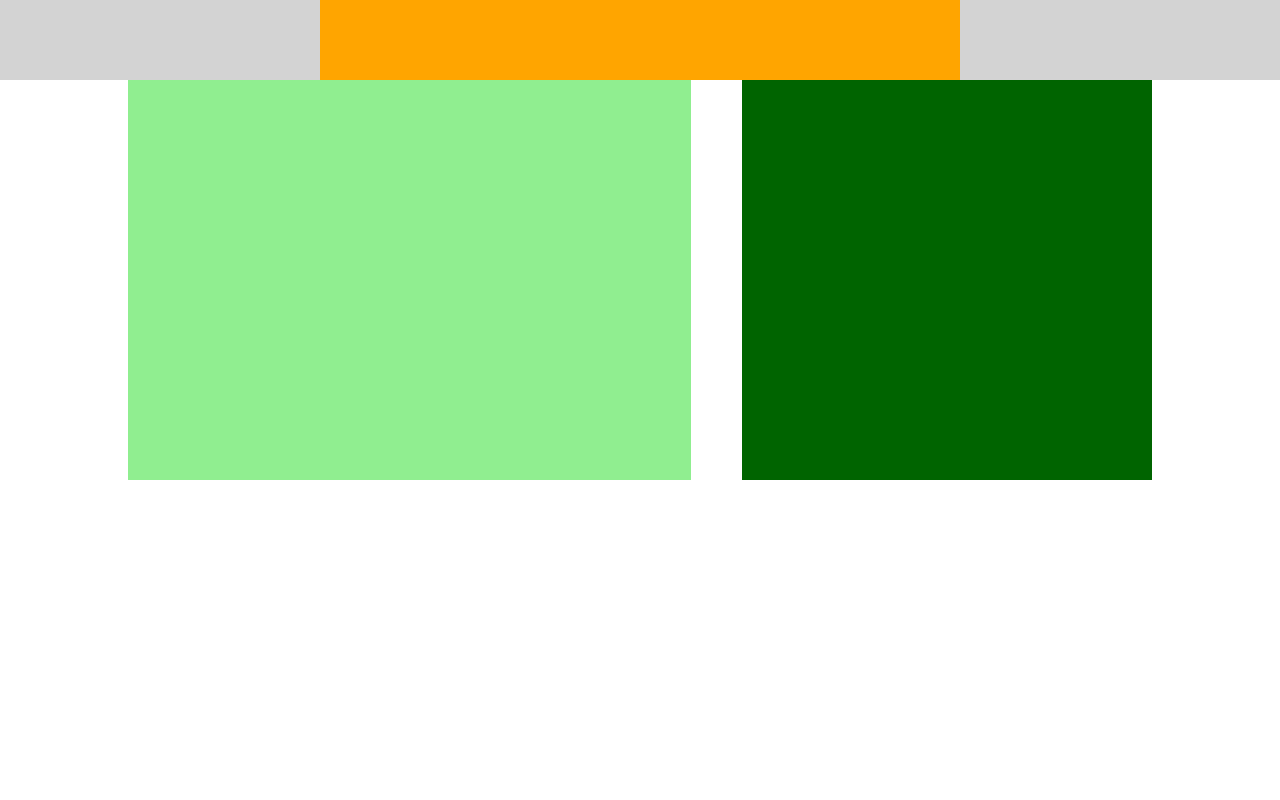
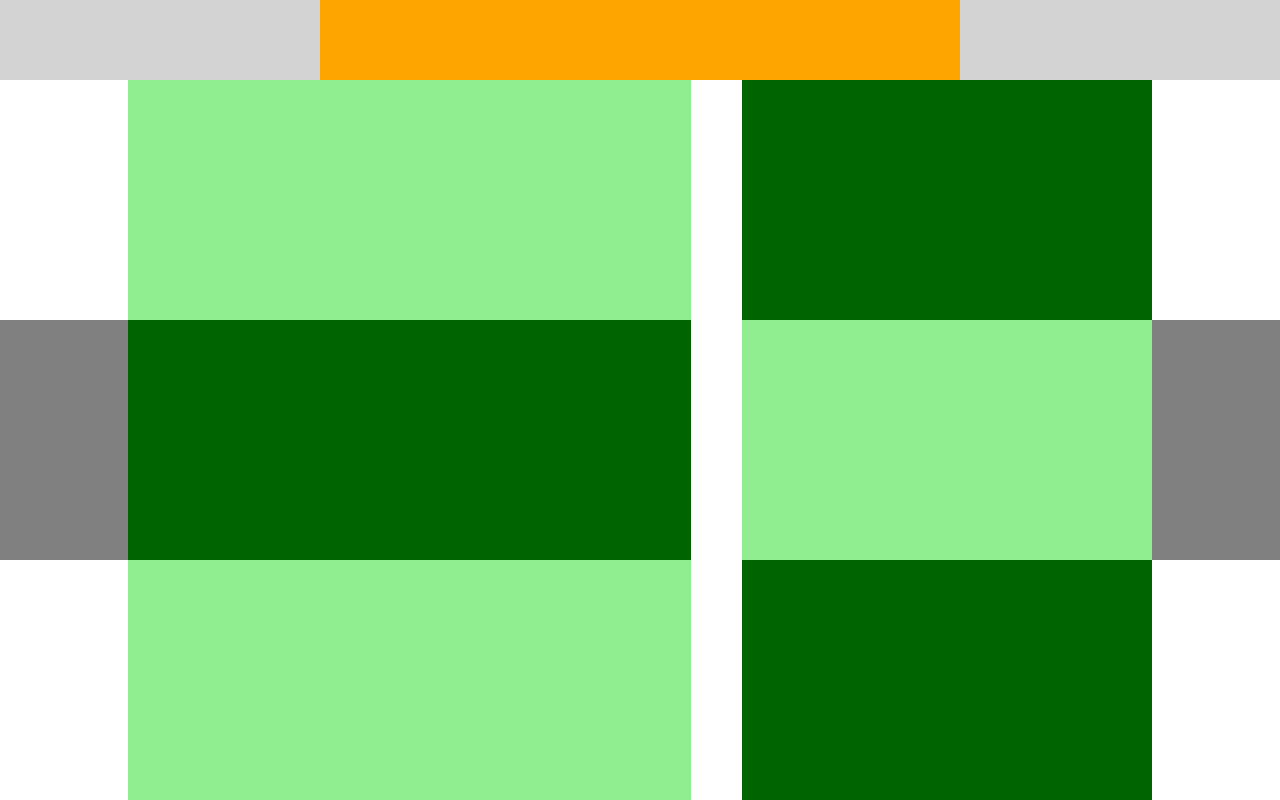
Before and after one commit to CristianoAltomonte/htmlcss-struttura-discord, a plain HTML site: page index.html in a window 1280 px wide. Shown: the part 400-1200 px from the top of the page. Before the commit the page ends 880 px from the top, so only its background shows below. Drawn offline with Linux system fonts and the light colour scheme.

Commit message:
Section Complete

```diff
--- a/assets/css/style.css
+++ b/assets/css/style.css
@@ -51,20 +51,33 @@ section{
     background-color: white;
 }
 
+.section1{
+    width: 100%;
+    height: 30vh;
+    background-color: grey;
+}
+
 .box{
     background-color: white;
     height: 30vh;
 }
 
-.picture{
+.picture, .picture2 {
+    height: auto;
+    width: 55%;
+}
+
+.text, .text2{
+    height: auto;
+    width: 40%;
+}
+
+.picture, .text2{
     background-color: lightgreen;
-    height: 50vh;
-    width: 55%;
 
 }
 
-.text{
+.text, .picture2 {
     background-color: darkgreen;
-    height: 50vh;
-    width: 40%;
+
 }
--- a/index.html
+++ b/index.html
@@ -36,6 +36,26 @@
             </div>
         </section>
         <!-- /First Section  -->
+        <section class="section1">
+            <div class="box center flex">
+                <div class="picture2"></div>
+                <div class="text2"></div>
+
+            </div>
+        </section>
+
+        <section>
+            <div class="box center flex">
+                <div class="picture"></div>
+                <div class="text"></div>
+
+            </div>
+        </section>
+
+
+
+
+
 
     </main>
 
```
